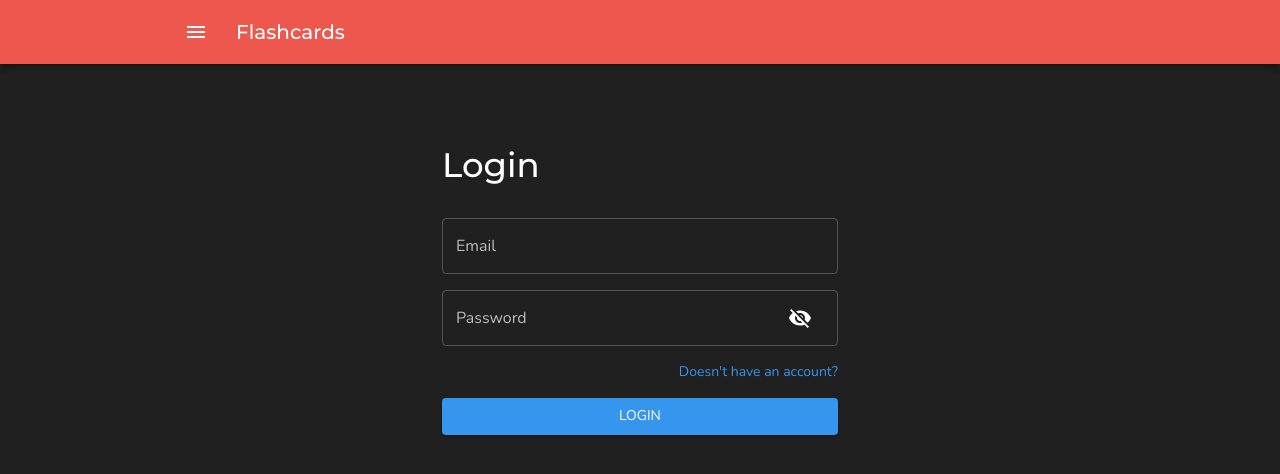
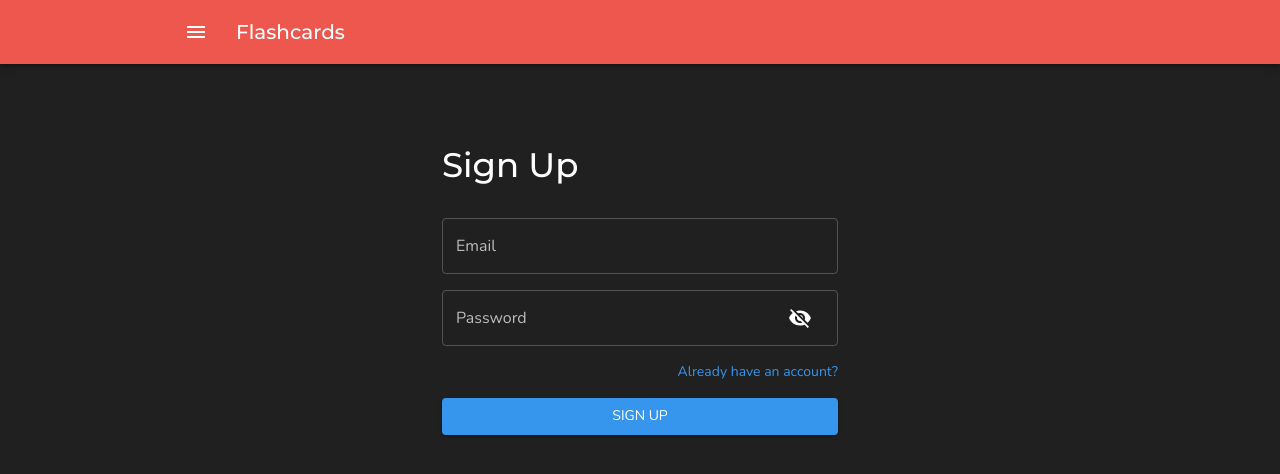
Before and after one commit to marciorasf/hippocards-web, a React (Create React App) app: page /signup in a window 1280 px wide. Before the commit this address led to /login. Shown: the top 474 px of the page. Built offline with nearby package versions, Linux system fonts and the light colour scheme; no server answers.

Commit message:
rename register to sign up

```diff
--- a/src/components/Sidebar.tsx
+++ b/src/components/Sidebar.tsx
@@ -23,7 +23,7 @@ import {
   HomeOutlined as HomeIcon,
   ExitToApp as LogoutIcon,
   LocalGasStation as LoginIcon,
-  HttpsTwoTone as RegisterIcon,
+  HttpsTwoTone as SignUpIcon,
 } from "@material-ui/icons"
 import authService from "@services/auth"
 import categoryService from "@services/category"
@@ -145,12 +145,12 @@ const Sidebar: React.FC<SidebarProps> = ({ open, onClose }) => {
           <ListItemText primary="Login" />
         </ListItem>
 
-        <ListItem button component={Link} to="/register" onClick={onClose}>
+        <ListItem button component={Link} to="/signup" onClick={onClose}>
           <ListItemIcon>
-            <RegisterIcon />
+            <SignUpIcon />
           </ListItemIcon>
 
-          <ListItemText primary="Register" />
+          <ListItemText primary="Sign Up" />
         </ListItem>
 
         <ListItem button onClick={handleLogout}>
--- a/src/pages/Login/index.tsx
+++ b/src/pages/Login/index.tsx
@@ -105,7 +105,7 @@ const Login: React.FC = () => {
                   </Grid>
 
                   <Grid item className={classes.redirectLink}>
-                    <MuiLink component={Link} to="/register">
+                    <MuiLink component={Link} to="/signup">
                       Doesn't have an account?
                     </MuiLink>
                   </Grid>
--- a/src/pages/Register/index.tsx
+++ b/src/pages/SignUp/index.tsx
@@ -27,7 +27,7 @@ const useStyles = makeStyles({
   },
 })
 
-const Register: React.FC = () => {
+const SignUp: React.FC = () => {
   const userStore = useUserStore()
   const history = useHistory()
   const classes = useStyles()
@@ -46,11 +46,11 @@ const Register: React.FC = () => {
     }
   }
 
-  async function handleRegister(registerData: CreateUserInput) {
+  async function handleSignUp(signUpData: CreateUserInput) {
     try {
-      await userService.create(registerData)
+      await userService.create(signUpData)
 
-      handleLogin(registerData)
+      handleLogin(signUpData)
       return
     } catch (err) {
       errorService.handle(err)
@@ -69,14 +69,14 @@ const Register: React.FC = () => {
         <Container maxWidth="xs">
           <Spacing orientation="horizontal" size={6} />
 
-          <Typography variant="h4">Register</Typography>
+          <Typography variant="h4">Sign Up</Typography>
 
           <Spacing orientation="horizontal" size={4} />
 
           <Formik
             initialValues={{ email: "", password: "" }}
             onSubmit={async (values, { setErrors }) => {
-              const message = await handleRegister(values)
+              const message = await handleSignUp(values)
 
               if (message === "email_in_use") {
                 return setErrors({
@@ -123,7 +123,7 @@ const Register: React.FC = () => {
                       type="submit"
                       disabled={isSubmitting}
                     >
-                      register
+                      sign up
                     </Button>
                   </Grid>
                 </Grid>
@@ -136,4 +136,4 @@ const Register: React.FC = () => {
   )
 }
 
-export default Register
+export default SignUp
--- a/src/routes/public.tsx
+++ b/src/routes/public.tsx
@@ -4,12 +4,12 @@ import { Route } from "react-router-dom"
 import About from "@pages/About"
 import Landing from "@pages/Landing"
 import Login from "@pages/Login"
-import Register from "@pages/Register"
+import SignUp from "@pages/SignUp"
 
 const publicRoutes = [
   <Route exact key="landing" path="/" component={Landing} />,
   <Route exact key="login" path="/login" component={Login} />,
-  <Route exact key="register" path="/register" component={Register} />,
+  <Route exact key="signup" path="/signup" component={SignUp} />,
   <Route exact key="about" path="/about" component={About} />,
 ]
 
```
